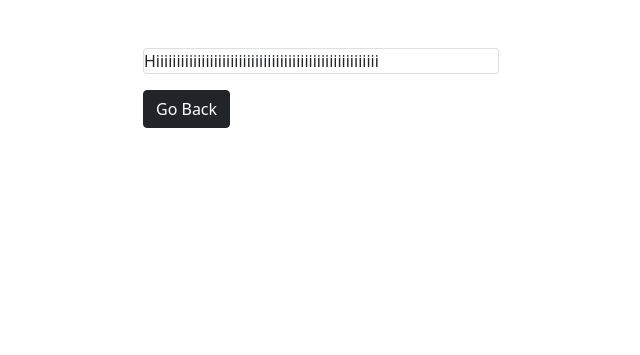
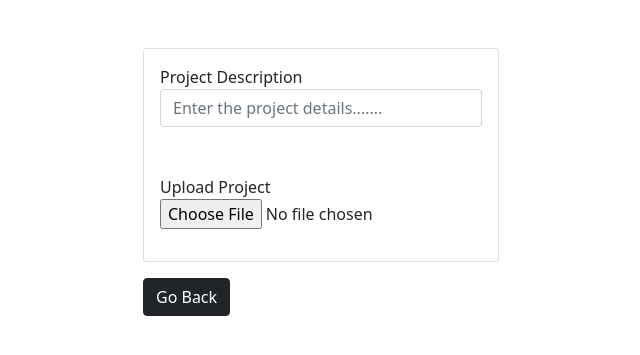
Before and after one commit to jacobrugano/projectsdjangoip3, a Django app: page /add/ in a window 1280 px wide. Shown: the top 355 px of the page, without its empty margins (319-959 px from the left). Run offline with Django 3.2, Linux system fonts and the light colour scheme.

Commit message:
Added code to style the page for adding a project

```diff
--- a/gitprojects/templates/gitprojects/add.html
+++ b/gitprojects/templates/gitprojects/add.html
@@ -13,10 +13,22 @@
     <div class="container">
         <div class="row justify-content-center">
             <div class="col-md-4">
-                <div class="card">Hiiiiiiiiiiiiiiiiiiiiiiiiiiiiiiiiiiiiiiiiiiiiiiiiiiiiii</div>
+                <div class="card">
+                    <form>
+                        <div class="form-group  m-3">
+                            <!-- m-3 to create margins from the card borders & from content below it-->
+                          <label>Project Description</label>
+                          <input type="text" placeholder="Enter the project details......." class="form-control">
+                        </div>
+                    </form>
 
-
-
+                    <form>
+                        <div class="form-group m-3">
+                          <label>Upload Project</label>
+                          <input type="file" class="form-control-file">
+                        </div>
+                    </form>
+                </div>
                 <div>
                     <a href="{% url 'gallery' %}" class="btn btn-dark my-3">Go Back</a>
                 </div>
```
